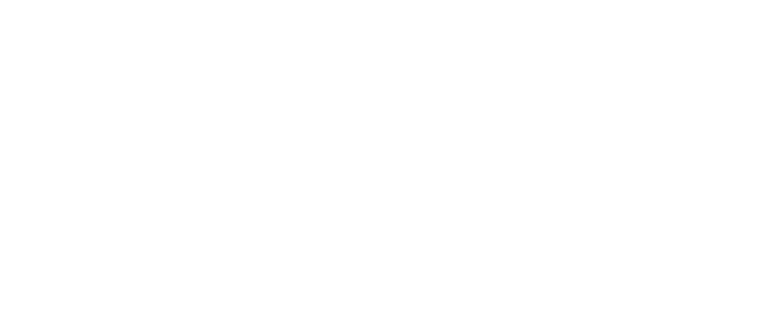
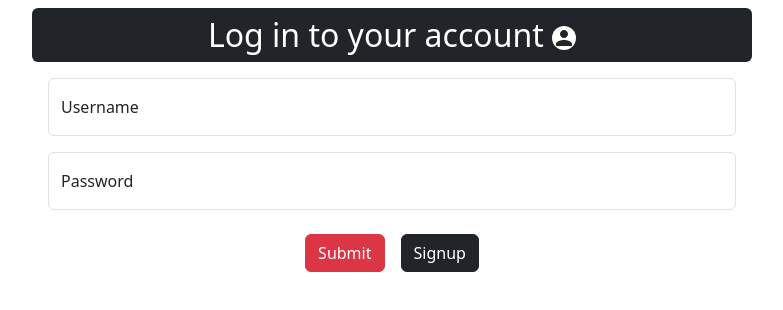
Before and after one commit to giabaobui-nedy/COS30049-Innovation-Project, a React (Create React App) app in the folder frontend/: page /user-dashboard in a window 1280 px wide. Shown: the top 310 px of the page, without its empty margins (248-1031 px from the left). Built offline with nearby package versions, Linux system fonts and the light colour scheme.

Commit message:
update authentication

```diff
--- a/frontend/src/App.js
+++ b/frontend/src/App.js
@@ -4,6 +4,7 @@
 import UserDashBoard from "./components/UserDashboard";
 import ShoppingCart from "./components/ShoppingCart";
 import SignUp from "./components/SignUp";
+import SignIn from "./components/SignIn";
 // Bootstrap CSS
 import "bootstrap/dist/css/bootstrap.min.css";
 // Bootstrap Bundle JS
@@ -28,6 +29,7 @@
           <Route path="transaction-history" element={<TransactionHistory />} />
         </Route>
         <Route path="/signup" element={<SignUp />} />
+        <Route path="/signin" element={<SignIn />} />
         <Route path="/cart" element={<ShoppingCart cartItems={cartItems} setCartItems={setCartItems} />} />
       </Routes>
     </div>
--- a/frontend/src/components/SignIn.jsx
+++ b/frontend/src/components/SignIn.jsx
@@ -41,7 +41,7 @@
                     <label for="pwd">Password</label>
                 </div>
                 <button type="submit" className="btn btn-danger m-2">Submit</button>
-                <Link to="/signup" className="btn btn-success m-2">Signup</Link>
+                <Link to="/signup" className="btn btn-dark m-2">Signup</Link>
             </form>
         </div>
     )
--- a/frontend/src/components/SignUp.jsx
+++ b/frontend/src/components/SignUp.jsx
@@ -1,6 +1,7 @@
 // RegistrationForm.js
 // from: https://www.educative.io/answers/how-to-handle-authentication-and-authorization-in-react-js
 import React, { useState } from 'react';
+import { Link } from 'react-router-dom';
 import axios from 'axios';
 import PersonIcon from '@mui/icons-material/Person';
 
@@ -72,7 +73,8 @@
                         onChange={(e) => setPrivateKey(e.target.value)}
                     /><label for="priKey">Private Key</label>
                 </div>
-                <button className="btn btn-primary" type="submit">Register</button>
+                <button className="btn btn-danger" type="submit">Register</button>
+                <Link to="/signin" className="btn btn-dark m-2">Back to Sign In</Link>
             </form>
         </div>
     );
--- a/frontend/src/components/UserDashboard.jsx
+++ b/frontend/src/components/UserDashboard.jsx
@@ -11,8 +11,9 @@
     const [currentView, setCurrentView] = useState('SignIn');
 
     const switchView = () => {
-        if(loggedIn.state){
-            <>
+        if (loggedIn.state) {
+            return (
+                <>
                     <div className="sidebar">
                         <IconButton data-bs-toggle="offcanvas" data-bs-target="#dashboard">
                             <MenuIcon />
@@ -32,16 +33,17 @@
                             <button className="btn btn-outline-dark sidebar_opt">Log out</button>
                         </div>
                     </div>
-                    <AccountDetails/>
+                    <AccountDetails />
                 </>
-        }else{
-            return <SignIn setLoggedIn={setLoggedIn} />
+            );
+        } else {
+            return <SignIn setLoggedIn={setLoggedIn} />;
         }
-    }
+    };
 
     return (
         <div className="container">
-            <Outlet />
+            {switchView()}
         </div>
     )
 }
```
